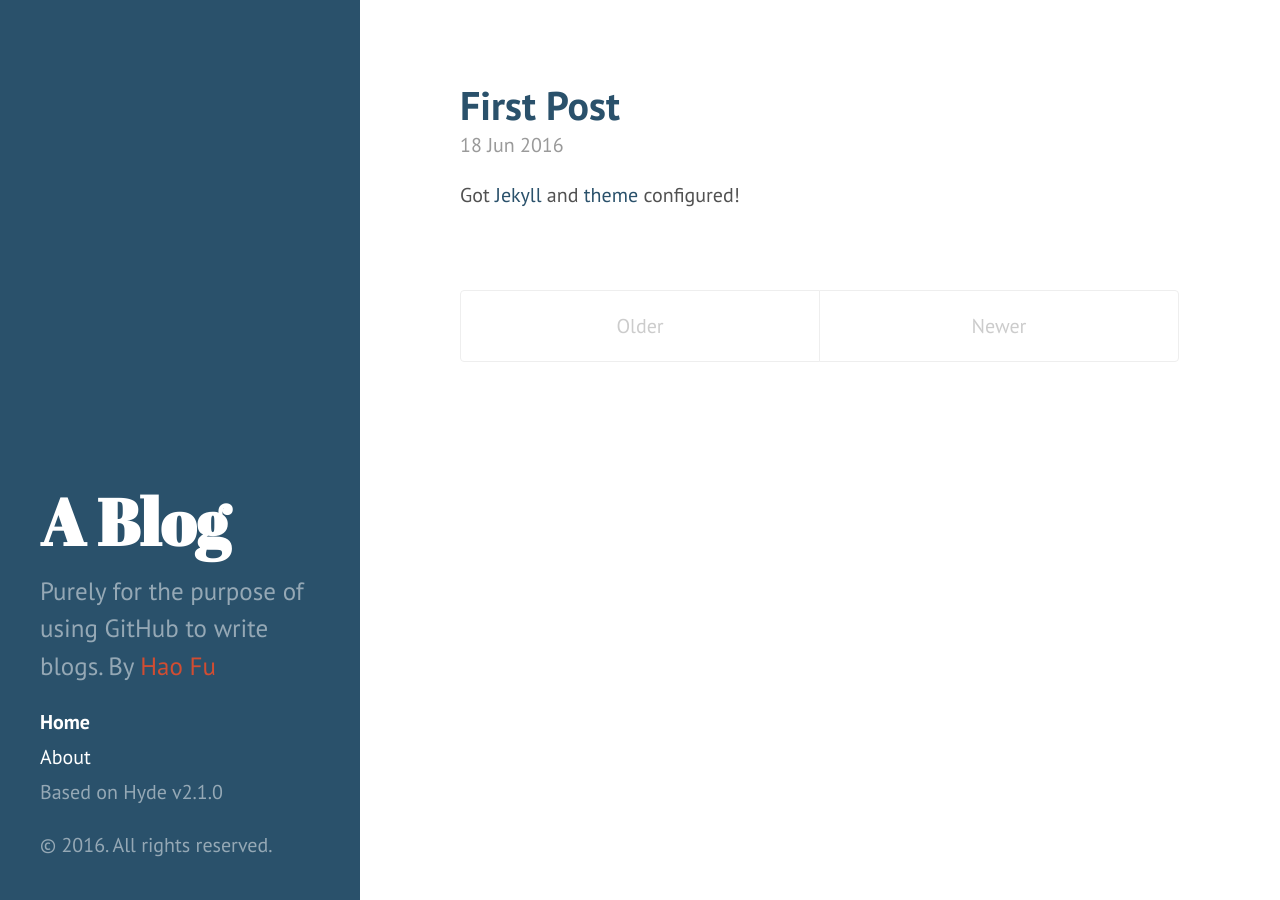
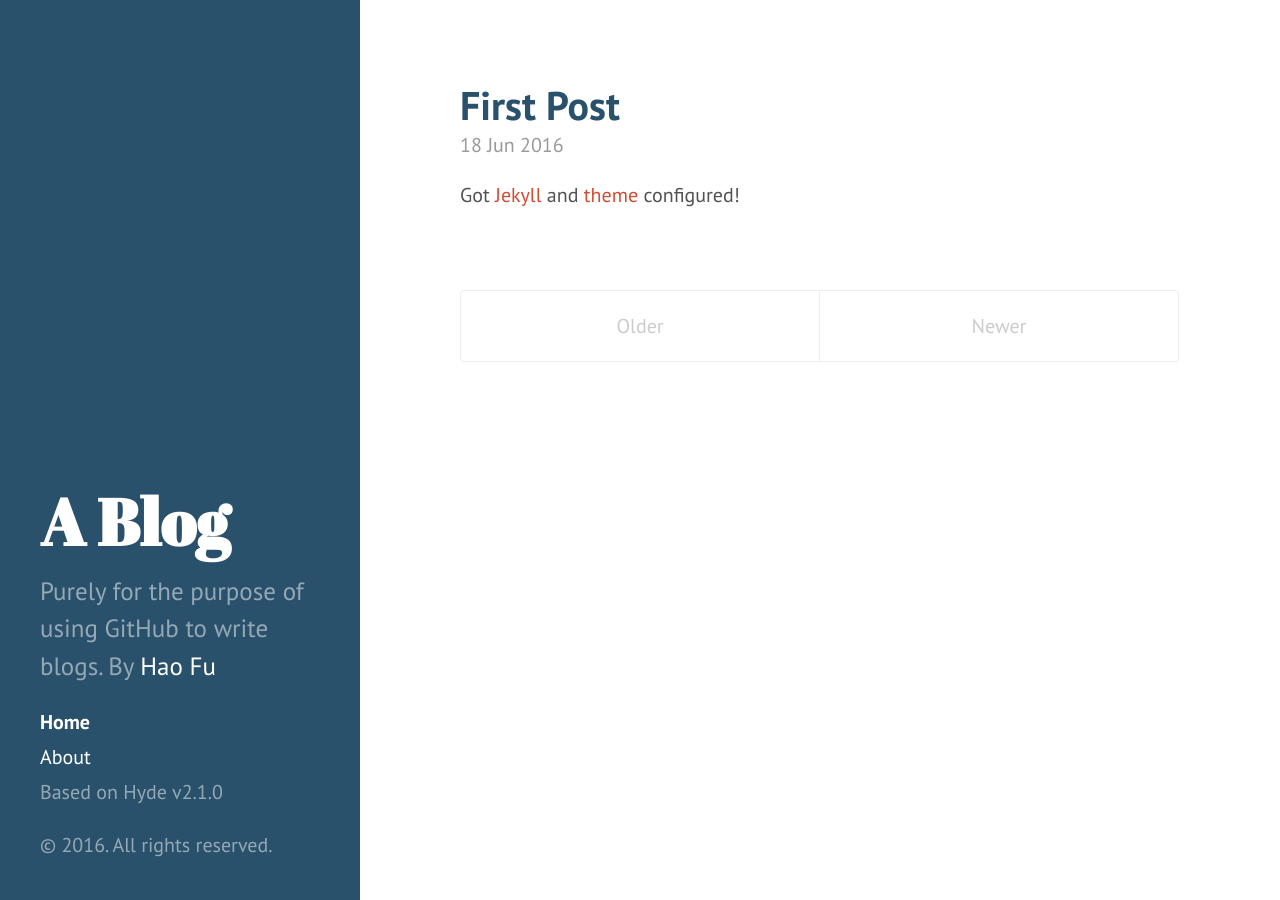
Before and after one commit to solosodium/solosodium.github.io, a Jekyll site: the page built from index.html, in a window 1280 px wide. Built offline with Jekyll 4.4.1, drawn with Linux system fonts in a browser that asks for light colours; the list of posts is cut into pages by our own code.

Commit message:
Highlight

```diff
--- a/public/css/hyde.css
+++ b/public/css/hyde.css
@@ -230,7 +230,8 @@ a.sidebar-nav-item:focus {
 .theme-base-0d .related-posts li a:hover {
   color: #2a516b;
 }
-.theme-base-0d p > a {
+.theme-base-0d .content p > a {
+  !important;
   color: #d14d32;
 }
 
```
